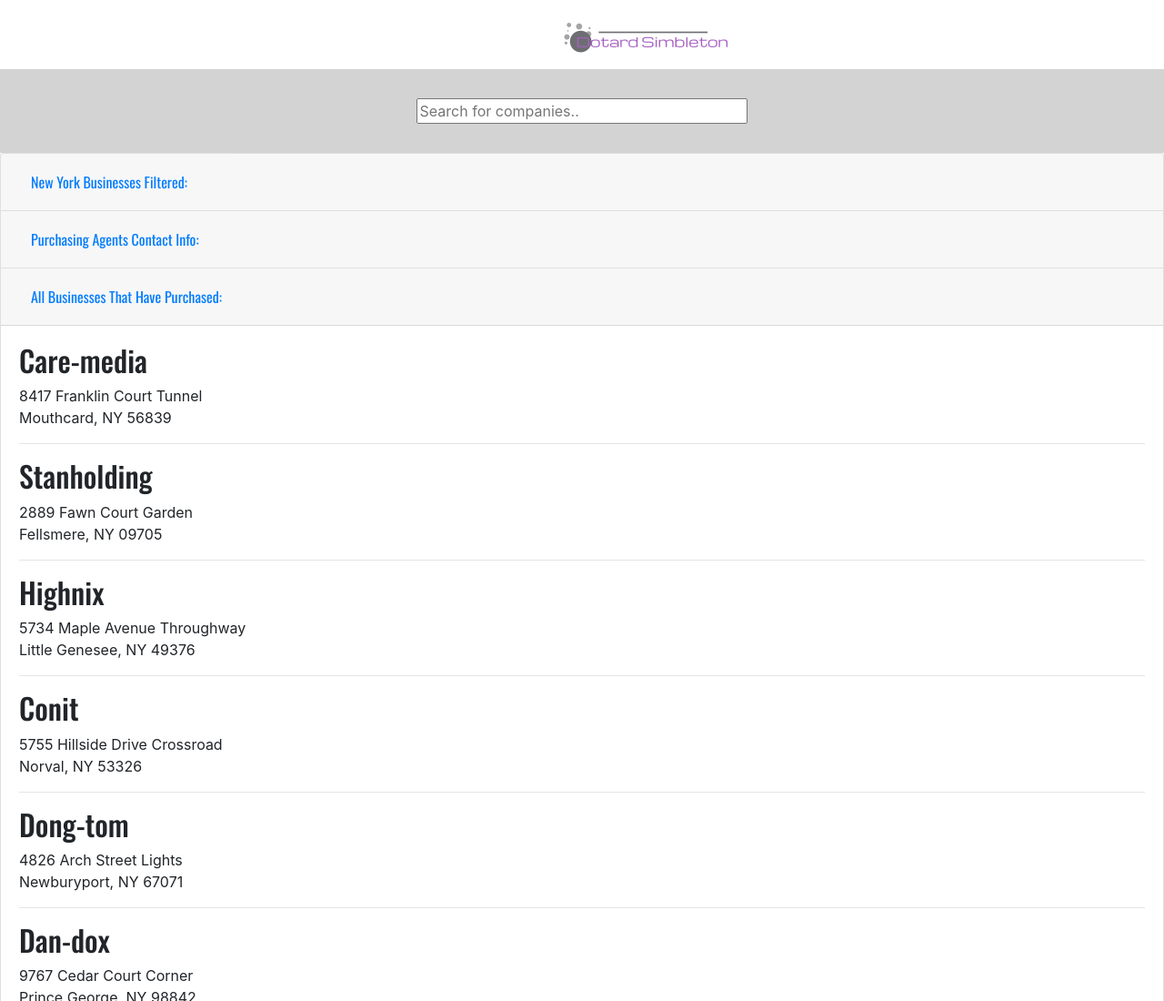
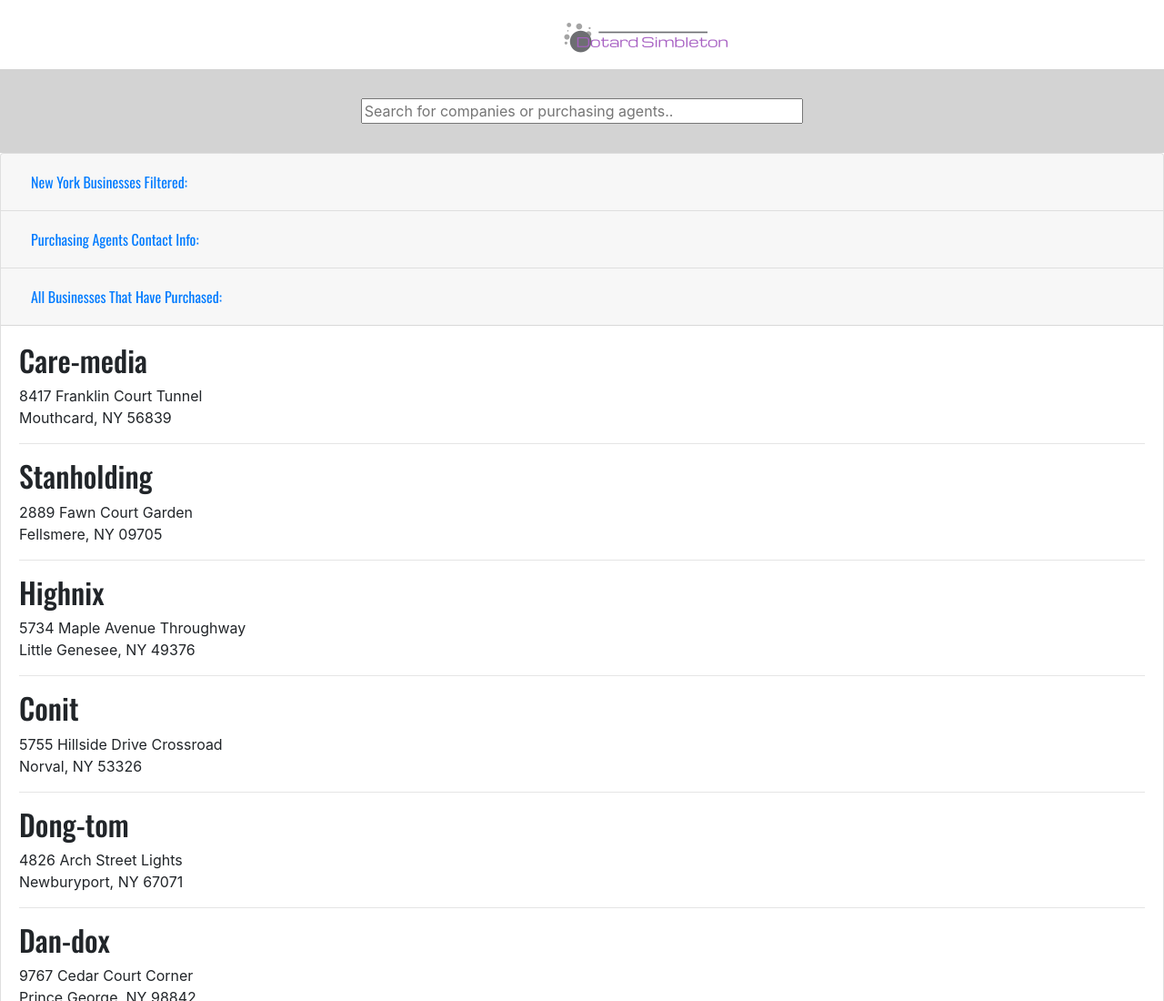
Before and after one commit to ember-parr/dotard-simbleton, a plain HTML site: page index.html in a window 1280 px wide. Shown: the top 1100 px of the page at 91% size. Drawn offline with nearby package versions, Linux system fonts and the light colour scheme.

Commit message:
searhbar works for agent last names

```diff
--- a/index.html
+++ b/index.html
@@ -21,7 +21,7 @@
 
         <main>
             <section class="search-bar">
-                <input type="text" id="myInput" placeholder="Search for companies..">
+                <input type="text" id="myInput" placeholder="Search for companies or purchasing agents..">
             </section>
             <div class="results">
                 <!--company search results show here.... hopefully-->
--- a/styles/main.css
+++ b/styles/main.css
@@ -100,7 +100,7 @@ address {
 input {
 	font-family: inherit;
 	height: 1.75em;
-	width: 30%;
+	width: 40%;
 }
 
 .search-bar {
```
